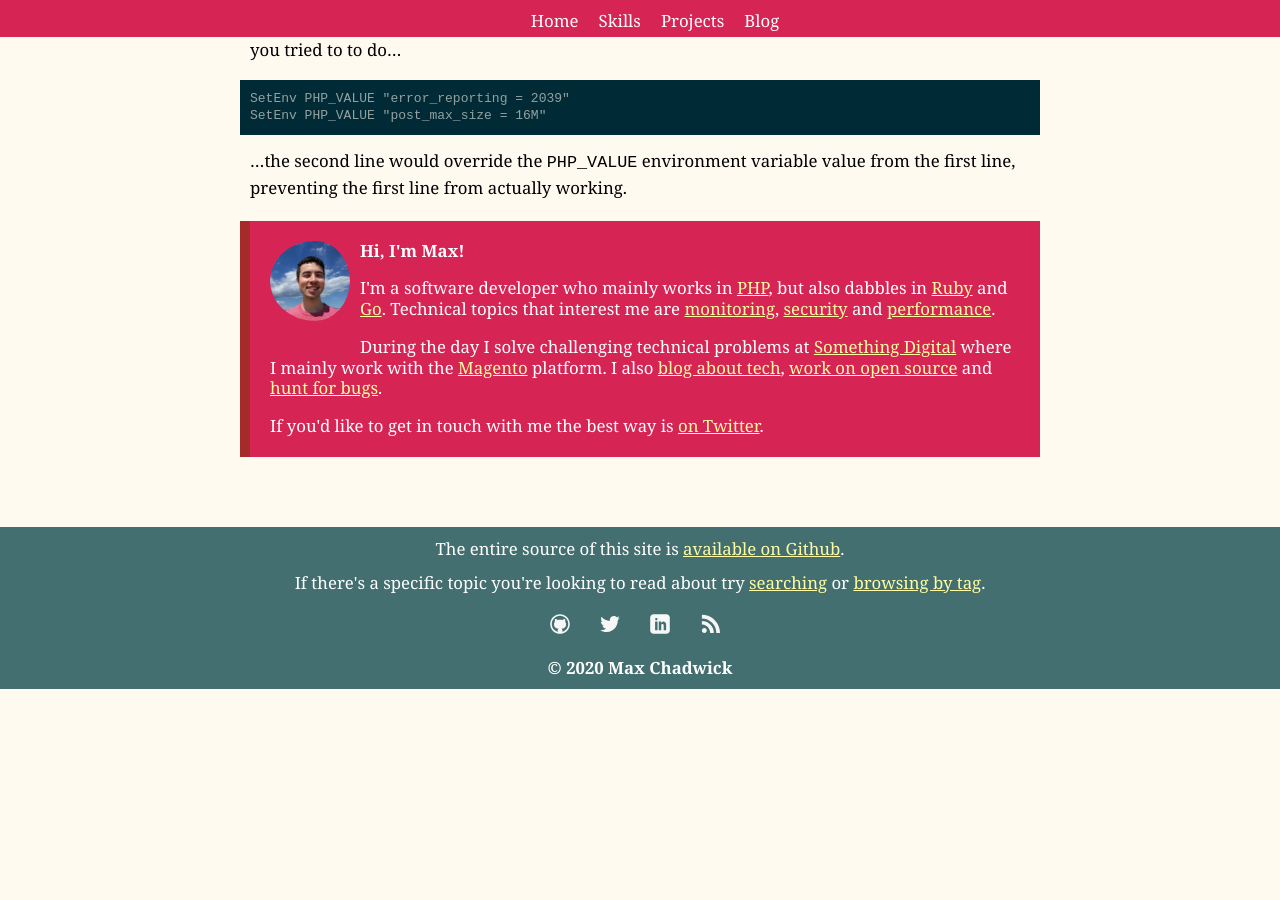
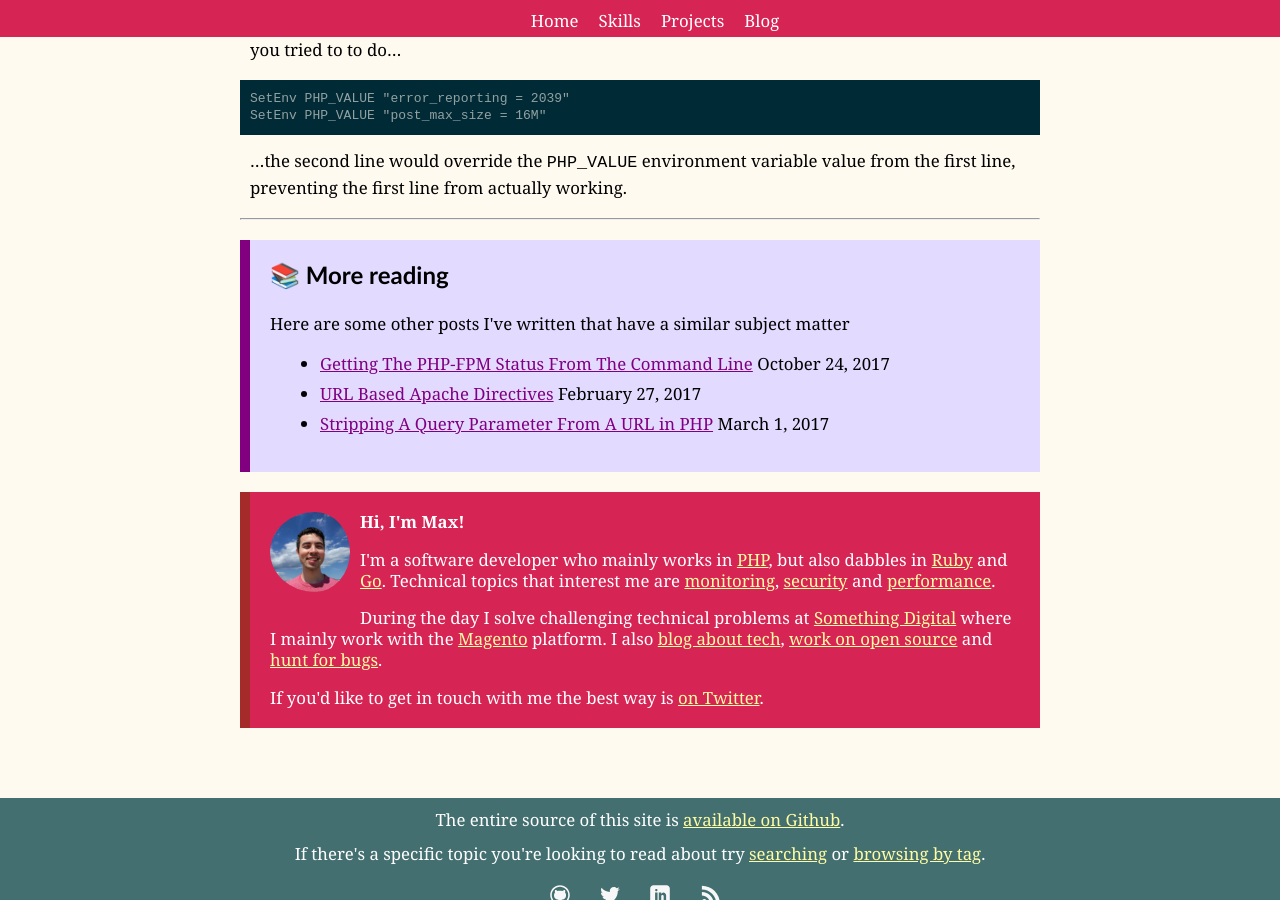
Before and after one commit to mpchadwick/mpchadwick.github.io, a Jekyll site: the page built from _posts/2018-01-29-setting-a-php-value-in-php-fpm.md, in a window 1280 px wide and 900 px high, scrolled down 2675 px. Built offline with Jekyll 4.4.1, drawn with Linux system fonts in a browser that asks for light colours; emoji names are drawn with the system emoji font; comment, search, counter and statistics services are not loaded; before the commit the page ends 3364 px from its top, so only the background shows below that.

Commit message:
Add related posts for Setting a php_value in PHP‑FPM

```diff
--- a/_posts/2018-01-29-setting-a-php-value-in-php-fpm.md
+++ b/_posts/2018-01-29-setting-a-php-value-in-php-fpm.md
@@ -6,6 +6,10 @@ date: January 29, 2018
 last_modified_at: July 2, 2018
 image:
 tags: [PHP]
+related_posts:
+- "Getting The PHP-FPM Status From The Command Line"
+- "URL Based Apache Directives"
+- "Stripping A Query Parameter From A URL in PHP"
 ---
 
 <div class="tout tout--secondary">
```
